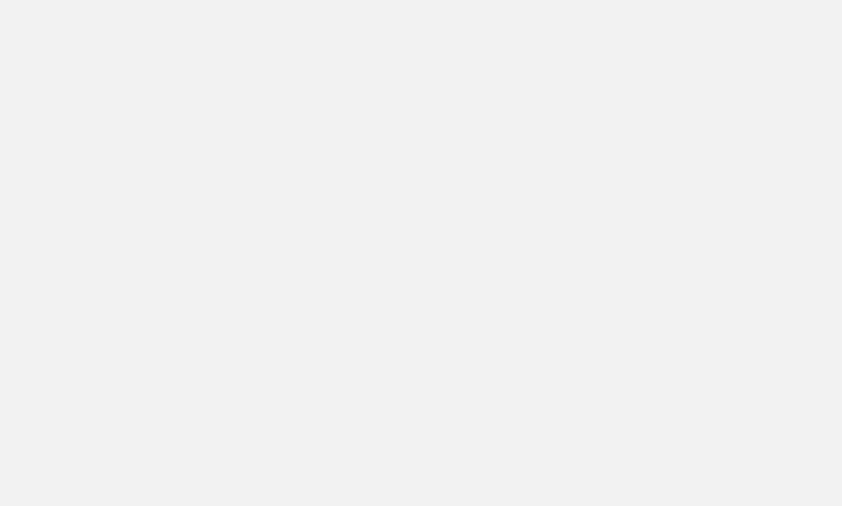
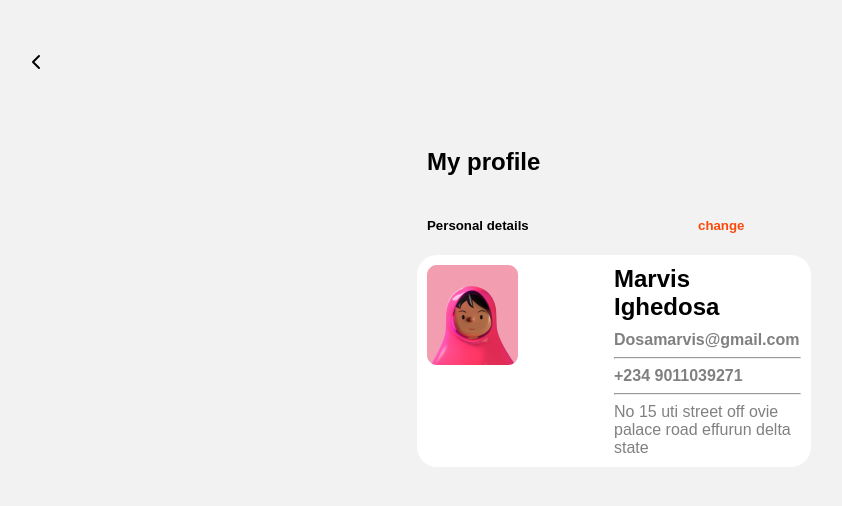
Before and after one commit to A-mahdi-A/coding, a React (Vite) app in the folder 2/f-d-a/: page /profile in a window 1280 px wide. Before the commit this address had no page. Shown: the top 506 px of the page, without its empty margins (26-868 px from the left). Built offline with nearby package versions, Linux system fonts and the light colour scheme.

Commit message:
over all parts

```diff
--- a/2/f-d-a/src/App.jsx
+++ b/2/f-d-a/src/App.jsx
@@ -6,6 +6,7 @@ import Home from "./pages/HOME/home"
 import Pagehistory from "./pages/Historys/historysPage"
 import Order from "./pages/orderPage/order"
 import InFood from "./pages/informatin food/InFood"
+import Profile from "./pages/profile/profile"
 function App() {
 
   return (
@@ -17,6 +18,7 @@ function App() {
       <Route path="/history" element={<Pagehistory/>}/>
       <Route path="/Order" element={<Order/>}/>
       <Route path="/InFood" element={<InFood/>}/>
+      <Route path="/profile" element={<Profile/>}/>
 
 
     </Routes>
--- /dev/null
+++ b/2/f-d-a/src/component/ID Card/index.jsx
@@ -0,0 +1,19 @@
+import React from "react";
+import './style.scss'
+import prof from '../../assets/image/Rectangle 6.png'
+function IDCarde() {
+    return (<>
+        <section id="IC">
+            <div><img src={prof} alt="" /></div>
+            <div id="texts"><h2>Marvis Ighedosa</h2>
+                <h4>Dosamarvis@gmail.com</h4>
+                <hr />
+
+                <h4>+234 9011039271</h4>
+                <hr />
+
+                <p>No 15 uti street off ovie <br /> palace road effurun delta <br /> state</p></div>
+        </section>
+    </>);
+}
+export default IDCarde;
--- /dev/null
+++ b/2/f-d-a/src/component/ID Card/style.scss
@@ -0,0 +1,30 @@
+body {
+    section#IC {
+        border-radius: 20px;
+        background-color: white;
+        display: flex;
+        align-items: start;
+        justify-content: center;
+        width: 374px;
+        padding: 10px;
+
+        div {
+
+            img {
+                margin-right: 20px;
+            }
+        }
+
+        #texts {
+
+            h2{
+                margin: 0%;
+                margin-bottom: 10px;
+            }
+            h4 ,p{
+                margin: 0%;
+                color: gray;
+            }
+        }
+    }
+}
--- a/2/f-d-a/src/component/navbar/index.jsx
+++ b/2/f-d-a/src/component/navbar/index.jsx
@@ -9,9 +9,9 @@ function Navbar(){
 return(
     <>
     <section id="Navbar">
-        <div id="home"><Link><img src={HomeLogo}alt="" /></Link></div>
+        <div id="home"><Link to='/Home'><img src={HomeLogo}alt="" /></Link></div>
         <div id="Like"><Link><img src={LikeLogo}alt="" /></Link></div>
-        <div id="Profile"><Link><img src={ProfileLogo} alt="" /></Link></div>
+        <div id="Profile"><Link to='/profile'><img src={ProfileLogo} alt="" /></Link></div>
         <div id="history"><Link to='/history'><img src={historyLogo} alt="" /></Link></div>
     </section>
     </>
--- /dev/null
+++ b/2/f-d-a/src/pages/profile/profile.jsx
@@ -0,0 +1,35 @@
+import React from "react";
+import "./style.scss";
+import { Link } from "react-router-dom";
+import bacik from "../../assets/image/backBTN.svg";
+import IDCarde from "../../component/ID Card";
+import './style.scss'
+function Profile() {
+  return (
+    <>
+
+        <header id="back">
+          <Link to="/Home">
+            <img src={bacik} alt="" />
+          </Link>
+        </header>
+        {/* --------------------------my profile text------------------------ */}
+        <section id="myP">
+          <div id="titr">
+            <h1>My profile</h1>
+          </div>
+          {/* --------------------------------- */}
+          <div id="edit">
+            {" "}
+            <div><h5>Personal details</h5></div>
+            <div id="defColor"><h5>change</h5></div>
+          </div>
+          {/* ============================================ */}
+          <div id="idCarde"><IDCarde/></div>
+        </section>
+        <section></section>
+
+    </>
+  );
+}
+export default Profile;
--- /dev/null
+++ b/2/f-d-a/src/pages/profile/style.scss
@@ -0,0 +1,45 @@
+body {
+
+
+    display: flex;
+    flex-direction: column;
+    align-items: center;
+
+    header#back {
+        padding: 50px 50px;
+    }
+
+    section#myP {
+        display: flex;
+        flex-direction: column;
+        align-items: center;
+
+        div {
+            width: 374px;
+
+
+        }
+    }
+
+    #edit {
+
+        display: flex;
+        justify-content: space-between;
+
+        #defColor {
+            margin-left: 168px;
+
+            h5 {
+                color: #FA4A0C;
+            }
+        }
+
+    }
+
+    #idCarde {
+        display: flex;
+        justify-content: center;
+    }
+
+
+}
```
Also changed, not shown: 2/f-d-a/src/component/220121452/index.jsx (added, +8 -0 lines), 2/f-d-a/src/assets/image/Rectangle 6.png (added), 2/f-d-a/src/component/220121452/style.scss (added).
